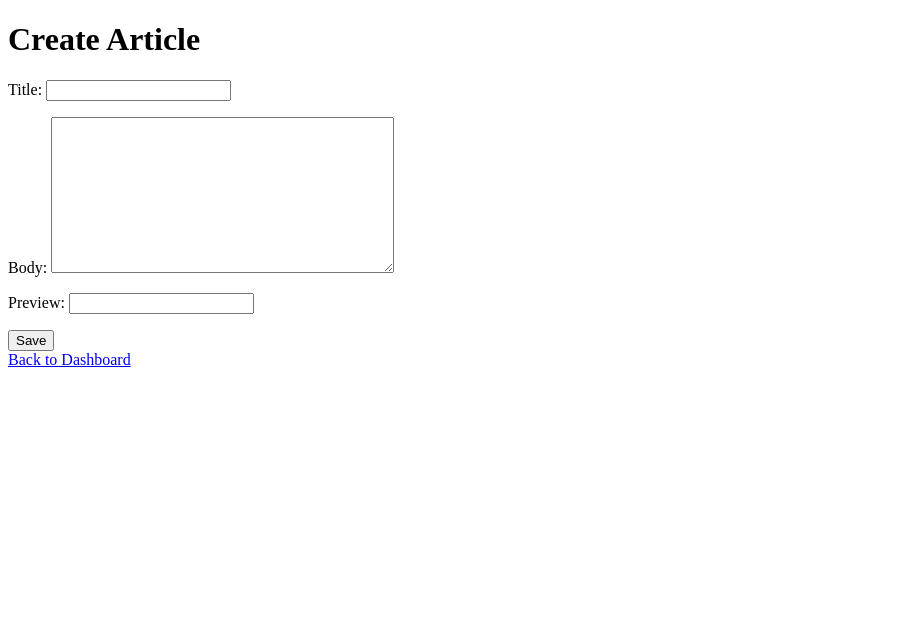
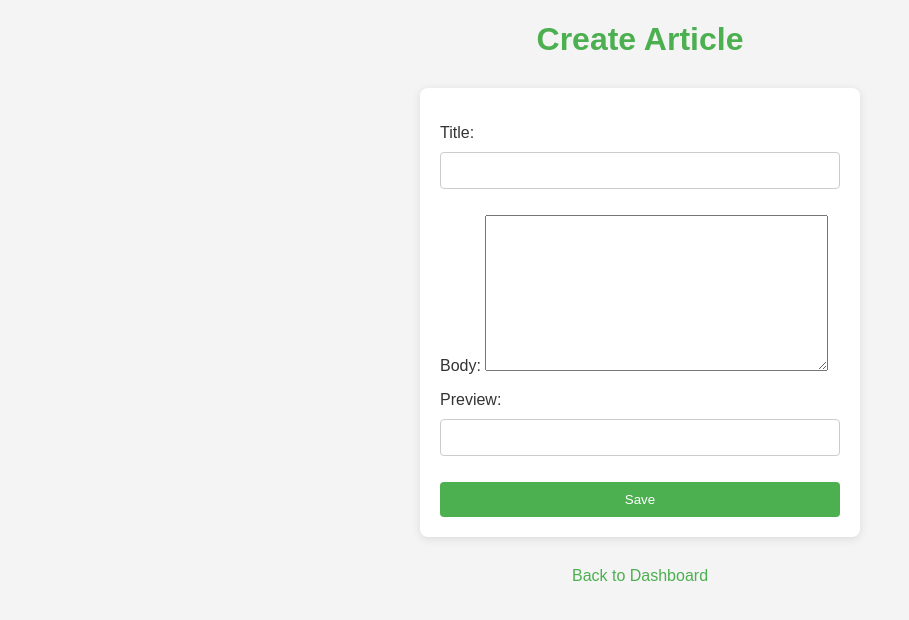
Before and after one commit to Faith-chepkemboi/WEB_ARTICLE_DJANGO, a Django app: page /article/new/ in a window 1280 px wide. Shown: the top 620 px of the page, without its empty margins (0-909 px from the left). Run offline with Django 3.2, Linux system fonts and the light colour scheme; the visitor is signed in with stand-in values (Sample User, id 1).

Commit message:
added css to create article

```diff
--- a/myapp/templates/myapp/create_article.html
+++ b/myapp/templates/myapp/create_article.html
@@ -1,9 +1,12 @@
+{% load static %}
 <!DOCTYPE html>
-<html>
+<html lang="en">
 <head>
     <title>Create Article</title>
+    <link rel="stylesheet" href="{% static 'css/styles.css' %}">
 </head>
 <body>
+    <div class="container">
         <h1>Create Article</h1>
         <form method="post">
             {% csrf_token %}
@@ -11,5 +14,6 @@
             <button type="submit">Save</button>
         </form>
         <a href="{% url 'dashboard' %}">Back to Dashboard</a>
+    </div>
 </body>
 </html>
```
Lines whose indentation alone changed are shown as unchanged.
